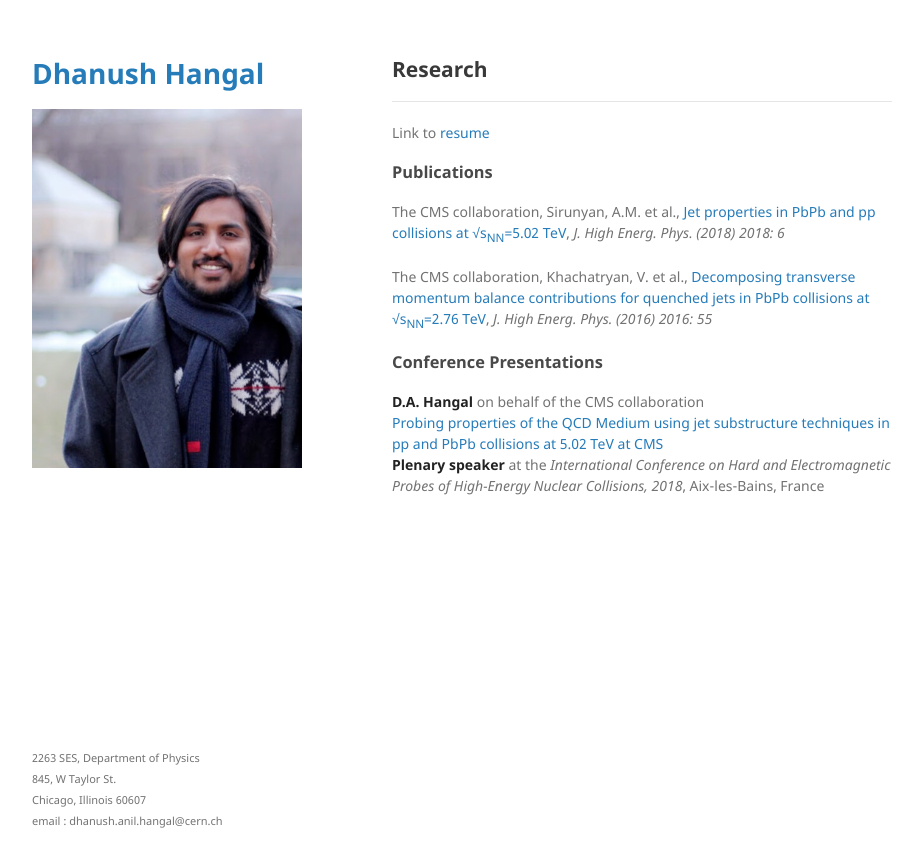
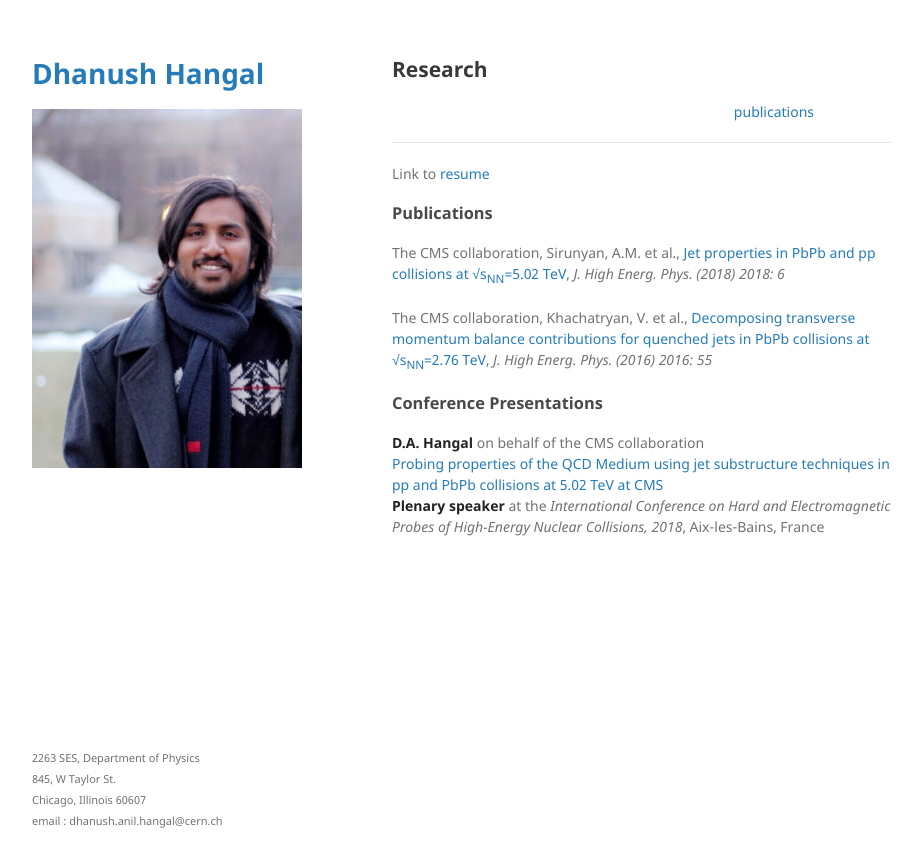
Before and after one commit to dhanushhangal/dhanushhangal.github.io, a Jekyll site: the page built from research.md, in a window 1280 px wide. Shown: the top 867 px of the page, without its empty margins (178-1100 px from the left). Built offline with Jekyll 4.4.1, drawn with Linux system fonts in a browser that asks for light colours; our own code applies the rules of GitHub Pages for plain Markdown files; the repository's description, which GitHub fills in, is left out.

Commit message:
Update research.md

```diff
--- a/research.md
+++ b/research.md
@@ -1,4 +1,6 @@
 ## Research
+
+ &nbsp; &nbsp; &nbsp; &nbsp; &nbsp; &nbsp; &nbsp; &nbsp; &nbsp; &nbsp; &nbsp; &nbsp; &nbsp; &nbsp; &nbsp; &nbsp;  &nbsp; &nbsp; &nbsp; &nbsp; &nbsp; &nbsp; &nbsp; &nbsp; &nbsp; &nbsp; &nbsp; &nbsp; &nbsp; &nbsp; &nbsp; &nbsp;  &nbsp; &nbsp; &nbsp; &nbsp; &nbsp; &nbsp; &nbsp; &nbsp; &nbsp; &nbsp; &nbsp; &nbsp; &nbsp; &nbsp; &nbsp; [publications](./publications.html)
 
 * * *
 
```
